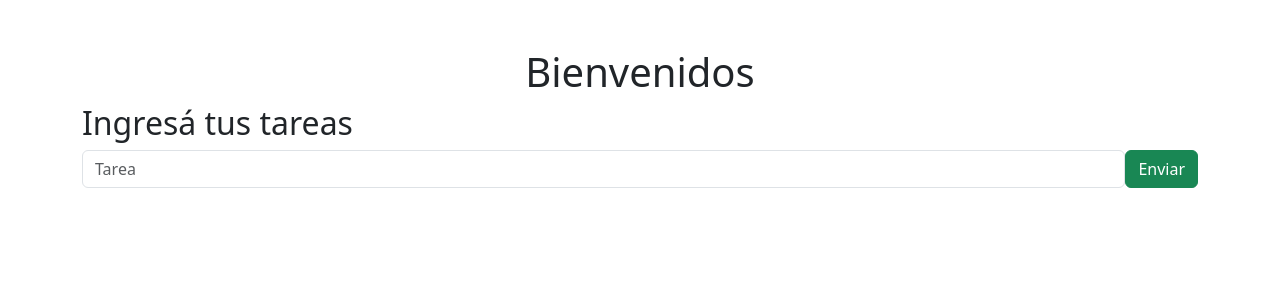
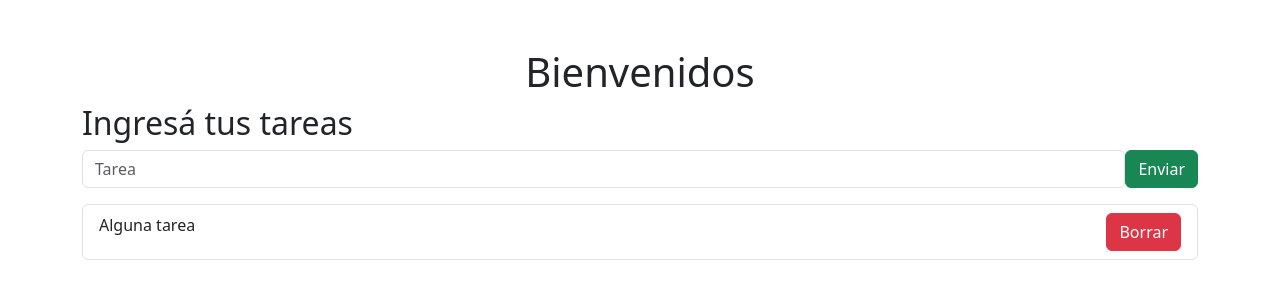
Before and after one commit to marvi2011/listaTareasReact, a React (Vite) app: page / in a window 1280 px wide. Shown: the top 300 px of the page. Built offline with nearby package versions, Linux system fonts and the light colour scheme.

Commit message:
agregamos el componente ListaTareas e ItemTarea

```diff
--- a/src/componentes/FormularioTarea.jsx
+++ b/src/componentes/FormularioTarea.jsx
@@ -1,8 +1,9 @@
 import Button from "react-bootstrap/Button";
 import Form from "react-bootstrap/Form";
+import ListaTareas from "./ListaTareas";
 const FormularioTarea = () => {
   return (
-    <div>
+    <section>
       <Form>
         <Form.Group className="mb-3 d-flex" controlId="formBasicEmail">
           <Form.Control type="text" placeholder="Tarea" />
@@ -12,7 +13,8 @@
         </Button>
         </Form.Group>
       </Form>
-    </div>
+      <ListaTareas></ListaTareas>
+    </section>
   );
 };
 
--- /dev/null
+++ b/src/componentes/ItemTarea.jsx
@@ -0,0 +1,7 @@
+import { ListGroup, Button } from "react-bootstrap";
+
+const ItemTarea = () => {
+  return <ListGroup.Item className="d-flex justify-content-between">Alguna tarea <Button variant="danger">Borrar</Button></ListGroup.Item>;
+};
+
+export default ItemTarea;
--- a/src/componentes/ListaTareas.jsx
+++ b/src/componentes/ListaTareas.jsx
@@ -1,16 +1,11 @@
-
+import ListGroup from "react-bootstrap/ListGroup";
+import ItemTarea from "./ItemTarea";
 const ListaTareas = () => {
-    return (
-        <div>
-             <ListGroup>
-      <ListGroup.Item>Cras justo odio</ListGroup.Item>
-      <ListGroup.Item>Dapibus ac facilisis in</ListGroup.Item>
-      <ListGroup.Item>Morbi leo risus</ListGroup.Item>
-      <ListGroup.Item>Porta ac consectetur ac</ListGroup.Item>
-      <ListGroup.Item>Vestibulum at eros</ListGroup.Item>
+  return (
+    <ListGroup>
+      <ItemTarea></ItemTarea>
     </ListGroup>
-        </div>
-    );
+  );
 };
 
 export default ListaTareas;
```
